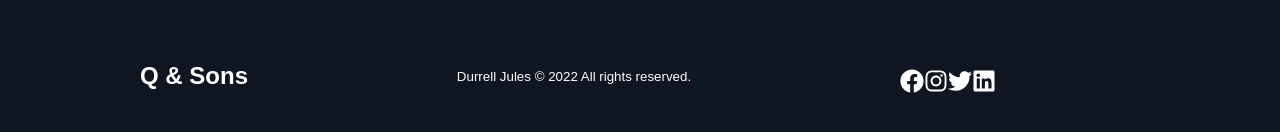
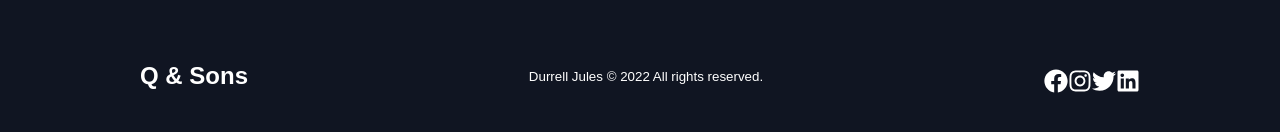
Before and after one commit to dujules23/business-site, a React (Create React App) app: page / in a window 1280 px wide. Shown: the part 3566-3698 px from the top of the page. Built offline with nearby package versions, Linux system fonts and the light colour scheme; a web font is replaced by a local one.

Commit message:
refractored social medial links

```diff
--- a/src/components/Footer/FooterElements.js
+++ b/src/components/Footer/FooterElements.js
@@ -98,7 +98,7 @@ export const SocialIcons = styled.div`
   display: flex;
   justify-content: space-bewteen;
   align-items: center;
-  width: 240px;
+  // width: 240px;
 `;
 
 export const SocialIconLink = styled.a`
--- a/src/components/Footer/index.js
+++ b/src/components/Footer/index.js
@@ -1,5 +1,5 @@
 import React from "react";
-import { FaFacebook, FaInstagram, FaTwitter, FaLinkedin } from "react-icons/fa";
+import { SocialMediaData } from "../../data/SocialMediaData";
 import {
   FooterContainer,
   FooterWrap,
@@ -61,18 +61,19 @@ const Footer = () => {
               Durrell Jules © {new Date().getFullYear()} All rights reserved.
             </WebsiteRights>
             <SocialIcons>
-              <SocialIconLink href="/" target="_blank" aria-label="Facebook">
-                <FaFacebook />
-              </SocialIconLink>
-              <SocialIconLink href="/" target="_blank" aria-label="Instagram">
-                <FaInstagram />
-              </SocialIconLink>
-              <SocialIconLink href="/" target="_blank" aria-label="Twitter">
-                <FaTwitter />
-              </SocialIconLink>
-              <SocialIconLink href="/" target="_blank" aria-label="Twitter">
-                <FaLinkedin />
-              </SocialIconLink>
+              {SocialMediaData.map((item, index) => {
+                return (
+                  <div key={index}>
+                    <SocialIconLink
+                      href={item.href}
+                      target={item.target}
+                      aria-label={item.label}
+                    >
+                      {item.icon}
+                    </SocialIconLink>
+                  </div>
+                );
+              })}
             </SocialIcons>
           </SocialMediaWrap>
         </SocialMedia>
--- /dev/null
+++ b/src/data/SocialMediaData.js
@@ -0,0 +1,28 @@
+import { FaFacebook, FaInstagram, FaTwitter, FaLinkedin } from "react-icons/fa";
+
+export const SocialMediaData = [
+  {
+    href: "/",
+    target: "_blank",
+    label: "Facebook",
+    icon: <FaFacebook />,
+  },
+  {
+    href: "/",
+    target: "_blank",
+    label: "Instagram",
+    icon: <FaInstagram />,
+  },
+  {
+    href: "/",
+    target: "_blank",
+    label: "Twitter",
+    icon: <FaTwitter />,
+  },
+  {
+    href: "/",
+    target: "_blank",
+    label: "LinkedIn",
+    icon: <FaLinkedin />,
+  },
+];
```
